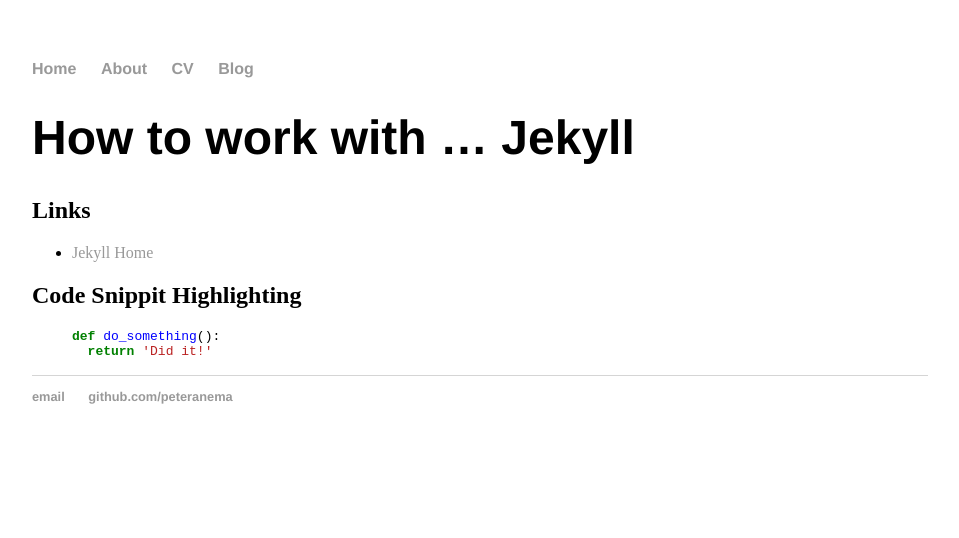
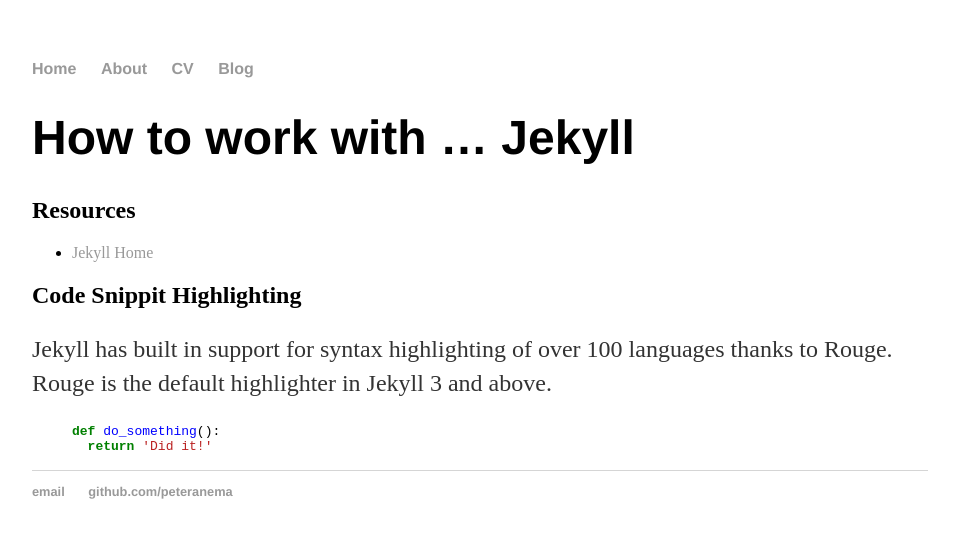
Before and after one commit to PeterAnema/peteranema.github.io, a Jekyll site: the page built from _posts/2021-02-01-how-to-work-with-Jekyll.md, in a window 1280 px wide. Shown: the top 538 px of the page, without its empty margins (160-1119 px from the left). Built offline with Jekyll 4.4.1, drawn with Linux system fonts in a browser that asks for light colours; our own code applies the rules of GitHub Pages for plain Markdown files.

Commit message:
Update 2021-02-01-how-to-work-with-Jekyll.md

```diff
--- a/_posts/2021-02-01-how-to-work-with-Jekyll.md
+++ b/_posts/2021-02-01-how-to-work-with-Jekyll.md
@@ -1,11 +1,13 @@
 # How to work with ... Jekyll
 
-## Links
+## Resources
 
 * [Jekyll Home](https://jekyllrb.com)
 
 ## Code Snippit Highlighting
 
+Jekyll has built in support for syntax highlighting of over 100 languages thanks to Rouge. Rouge is the default highlighter in Jekyll 3 and above.
+
 {% highlight python %}
 def do_something():
   return 'Did it!'
```
